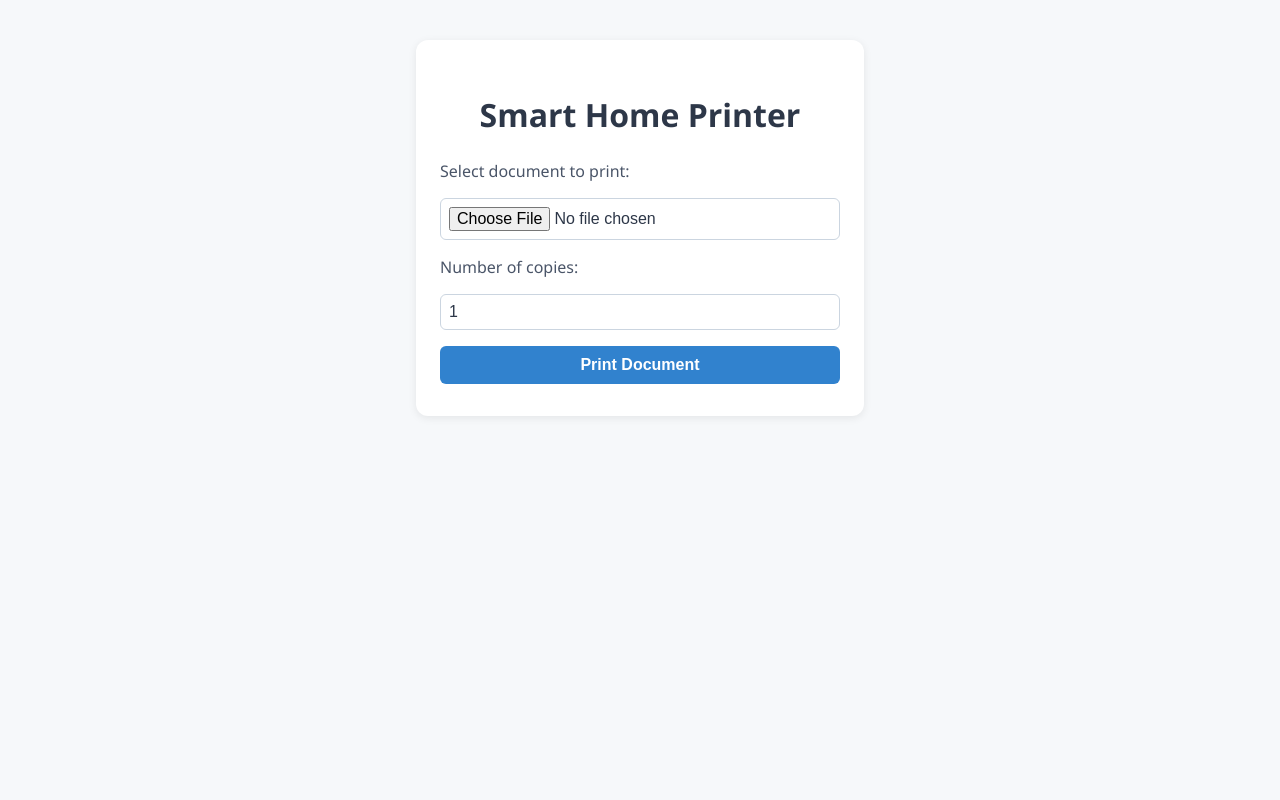
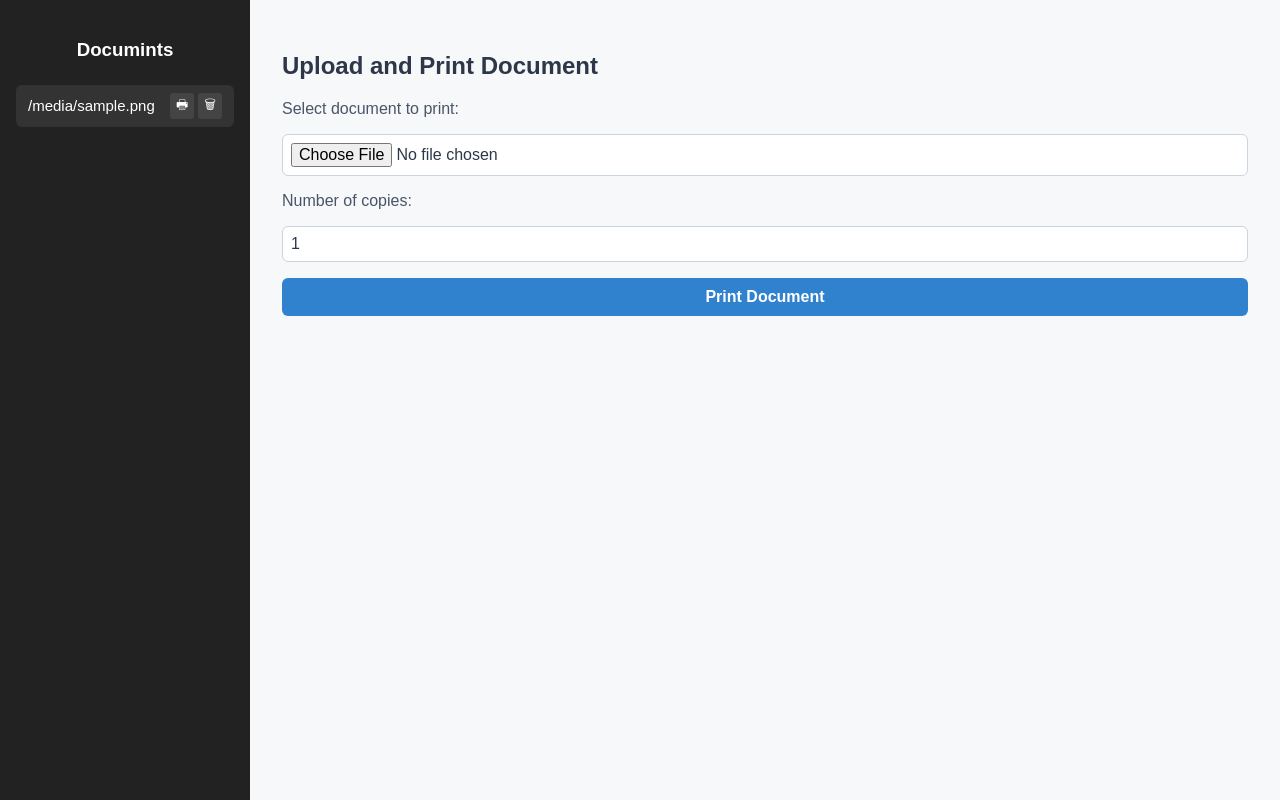
Before and after one commit to hash207/Printer-Web-App, a Flask app: template templates/home.html in a window 1280 px wide. Run offline with Flask 3, Linux system fonts and the light colour scheme; the template is opened without the code that fills it: most values are stand-ins (such as "Sample title", 1, 10 or a date in 2020).

Commit message:
Add a sidebar menu to show and manage previos files

```diff
--- a/main.py
+++ b/main.py
@@ -60,7 +60,9 @@ def convert_docx_to_pdf(docx_path, pdf_path):
 @app.route("/")
 def home():
     messages = get_flashed_messages()
-    return render_template("home.html", messages=messages)
+    # List files in Documints folder
+    files = [f for f in os.listdir(DOCS_FOLDER) if os.path.isfile(os.path.join(DOCS_FOLDER, f))]
+    return render_template("home.html", messages=messages, files=files)
 
 @app.route("/print", methods=["POST"])
 def print_document():
@@ -91,5 +93,28 @@ def print_document():
         flash("No document uploaded.")
     return redirect(url_for("home"))
 
+@app.route("/print_file/<filename>", methods=["POST"])
+def print_file(filename):
+    file_path = os.path.join(DOCS_FOLDER, filename)
+    if not os.path.exists(file_path):
+        flash("File not found.")
+        return redirect(url_for("home"))
+    try:
+        print_document_linux(file_path)
+        flash(f"Printed {filename}.")
+    except Exception as e:
+        flash(f"Error printing {filename}: {e}")
+    return redirect(url_for("home"))
+
+@app.route("/delete_file/<filename>", methods=["POST"])
+def delete_file(filename):
+    file_path = os.path.join(DOCS_FOLDER, filename)
+    try:
+        os.remove(file_path)
+        flash(f"Deleted {filename}.")
+    except Exception as e:
+        flash(f"Error deleting {filename}: {e}")
+    return redirect(url_for("home"))
+
 if __name__ == "__main__":
-    app.run("0.0.0.0")
+    app.run("0.0.0.0", port=5001)
--- a/templates/home.html
+++ b/templates/home.html
@@ -3,17 +3,93 @@
 <head>
   <title>Smart Home Printer</title>
   <link rel="stylesheet" href="{{ url_for('static', filename='style.css') }}">
+  <style>
+        body {
+            margin: 0;
+            font-family: Arial, sans-serif;
+            display: flex;
+        }
+        .sidebar {
+            width: 250px;
+            background: #222;
+            color: #fff;
+            height: 100vh;
+            padding: 20px 0;
+            box-sizing: border-box;
+            display: flex;
+            flex-direction: column;
+        }
+        .sidebar-label {
+            display: flex;
+            align-items: center;
+            justify-content: space-between;
+            background: #333;
+            margin: 8px 16px;
+            padding: 8px 12px;
+            border-radius: 6px;
+            font-size: 15px;
+            overflow: hidden;
+        }
+        .sidebar-label span {
+            flex: 1;
+            white-space: nowrap;
+            overflow: hidden;
+            text-overflow: ellipsis;
+        }
+        .sidebar-btns {
+            display: flex;
+            gap: 4px;
+        }
+        .mini-btn {
+            background: #444;
+            color: #fff;
+            border: none;
+            border-radius: 3px;
+            padding: 2px 6px;
+            font-size: 13px;
+            cursor: pointer;
+            transition: background 0.2s;
+        }
+        .mini-btn:hover {
+            background: #666;
+        }
+        .main-content {
+            flex: 1;
+            padding: 32px;
+        }
+        .flash-message {
+            background: #ffeeba;
+            color: #856404;
+            padding: 8px 12px;
+            border-radius: 4px;
+            margin-bottom: 12px;
+        }
+    </style>
 </head>
 <body>
-    <div class="container">
-        <header>
-            <h1>Smart Home Printer</h1>
-        </header>
-        {% if messages %}
-          {% for message in messages %}
-            <div class="message">{{ message }}</div>
-          {% endfor %}
-        {% endif %}
+    <div class="sidebar">
+        <h3 style="text-align:center; margin-bottom:16px;">Documints</h3>
+        {% for file in files %}
+        <div class="sidebar-label">
+            <span title="{{ file }}">{{ file }}</span>
+            <div class="sidebar-btns">
+                <form method="post" action="{{ url_for('print_file', filename=file) }}" style="display:inline;">
+                    <button type="submit" class="mini-btn" title="Print">&#128438;</button>
+                </form>
+                <form method="post" action="{{ url_for('delete_file', filename=file) }}" style="display:inline;" onsubmit="return confirm('Delete {{ file }}?');">
+                    <button type="submit" class="mini-btn" title="Delete">&#128465;</button>
+                </form>
+            </div>
+        </div>
+        {% else %}
+        <div style="color:#aaa; text-align:center; margin-top:32px;">No files found.</div>
+        {% endfor %}
+    </div>
+    <div class="main-content">
+        {% for msg in messages %}
+            <div class="flash-message">{{ msg }}</div>
+        {% endfor %}
+        <h2>Upload and Print Document</h2>
         <form action="{{ url_for('print_document') }}" method="post" enctype="multipart/form-data" class="print-form">
             <label for="document">Select document to print:</label>
             <input type="file" id="document" name="document" required>
```
